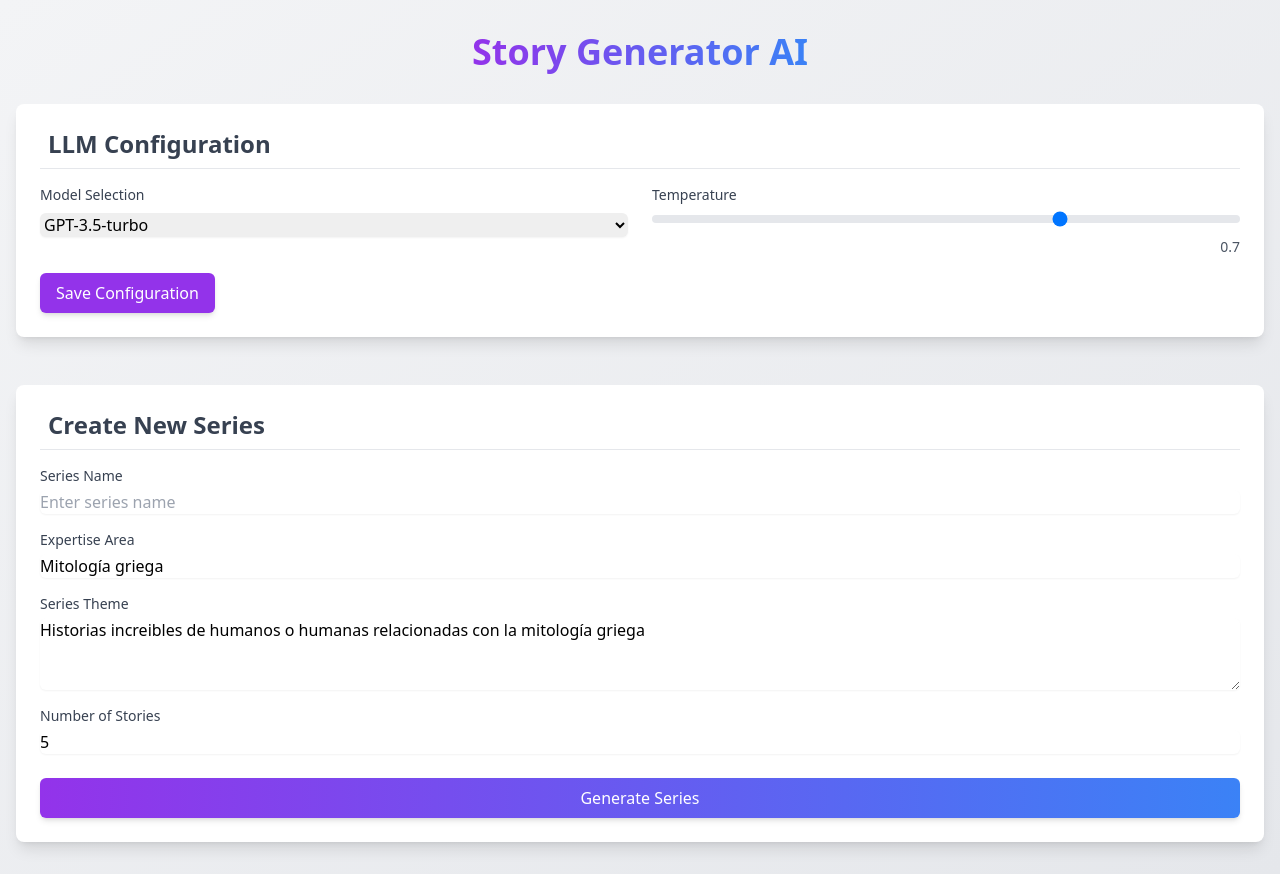
After one commit to Brunvelop/autovid, a FastAPI app: template templates/create_serie.html in a window 1280 px wide. The commit adds this page. Run offline with FastAPI, Linux system fonts and the light colour scheme; the template is opened without the code that fills it, so the values that code supplies are empty; parts of the project's set-up code (start-up, migrations or seed data) failed here and were passed over; some libraries are stand-ins or nearby versions.

Commit message:
feat: Implement series creation UI with dedicated form and updated navigation
• Add /create/serie endpoint
• Create series creation form template
• Rename video -> serie button components
• Add LLM configuration section
• Update main index navigation

```diff
--- a/UI_api.py
+++ b/UI_api.py
@@ -27,6 +27,12 @@ async def index(request: Request):
     return templates.TemplateResponse("index.html", {
         "request": request,
         "global_status": global_status,
+    })
+
+@app.get("/create/serie", response_class=HTMLResponse)
+async def index(request: Request):
+    return templates.TemplateResponse("create_serie.html", {
+        "request": request,
     })
 
 @app.get("/storyboard/{short_category}/{short_num}", response_class=HTMLResponse)
--- /dev/null
+++ b/templates/components/create_new_serie_button.html
@@ -0,0 +1,5 @@
+<div class="mb-8 text-center">
+    <a href="/create/serie" class="bg-blue-500 hover:bg-blue-700 text-white font-bold py-3 px-6 rounded-lg shadow-md transition duration-300 ease-in-out transform hover:-translate-y-1 hover:scale-110">
+        CREATE NEW SERIE
+    </a>
+</div>
--- a/templates/components/create_new_video_button.html
+++ /dev/null
@@ -1,5 +0,0 @@
-<div class="mb-8 text-center">
-    <a href="/create/video" class="bg-blue-500 hover:bg-blue-700 text-white font-bold py-3 px-6 rounded-lg shadow-md transition duration-300 ease-in-out transform hover:-translate-y-1 hover:scale-110">
-        CREATE NEW VIDEO
-    </a>
-</div>
--- /dev/null
+++ b/templates/create_serie.html
@@ -0,0 +1,98 @@
+{% include 'components/head.html' %}
+<body class="bg-gradient-to-br from-gray-100 to-gray-200 min-h-screen">
+    <div class="container mx-auto px-4 py-8">
+        <!-- Título Principal -->
+        <h1 class="text-4xl font-bold mb-8 text-center text-gray-800">
+            <span class="bg-clip-text text-transparent bg-gradient-to-r from-purple-600 to-blue-500">
+                Story Generator AI
+            </span>
+        </h1>
+
+        <!-- Sección de Configuración del LLM -->
+        <div class="mb-12 bg-white rounded-lg shadow-lg p-6">
+            <h2 class="text-2xl font-semibold mb-4 text-gray-700 border-b pb-2">
+                <i class="fas fa-cogs mr-2"></i>LLM Configuration
+            </h2>
+            <form class="space-y-4">
+                <div class="grid grid-cols-1 md:grid-cols-2 gap-6">
+                    <div class="space-y-2">
+                        <label class="block text-sm font-medium text-gray-700">Model Selection</label>
+                        <select class="w-full rounded-md border-gray-300 shadow-sm focus:border-purple-500 focus:ring focus:ring-purple-200">
+                            <option>GPT-3.5-turbo</option>
+                            <option>GPT-4</option>
+                            <option>Claude</option>
+                        </select>
+                    </div>
+                    <div class="space-y-2">
+                        <label class="block text-sm font-medium text-gray-700">Temperature</label>
+                        <input type="range" min="0" max="1" step="0.1" value="0.7"
+                               class="w-full h-2 bg-gray-200 rounded-lg appearance-none cursor-pointer">
+                        <div class="text-sm text-gray-600 text-right" id="temp-value">0.7</div>
+                    </div>
+                </div>
+                <button class="mt-4 px-4 py-2 bg-purple-600 text-white rounded-md hover:bg-purple-700 transition duration-200 shadow-md">
+                    Save Configuration
+                </button>
+            </form>
+        </div>
+
+        <!-- Sección de Creación de Series -->
+        <div class="bg-white rounded-lg shadow-lg p-6">
+            <h2 class="text-2xl font-semibold mb-4 text-gray-700 border-b pb-2">
+                <i class="fas fa-magic mr-2"></i>Create New Series
+            </h2>
+            <form class="space-y-6">
+                <div class="space-y-4">
+                    <div>
+                        <label class="block text-sm font-medium text-gray-700">Series Name</label>
+                        <input type="text" name="name" placeholder="Enter series name"
+                               class="mt-1 block w-full rounded-md border-gray-300 shadow-sm focus:border-purple-500 focus:ring focus:ring-purple-200">
+                    </div>
+
+                    <div>
+                        <label class="block text-sm font-medium text-gray-700">Expertise Area</label>
+                        <input type="text" name="expertise" value="Mitología griega"
+                               class="mt-1 block w-full rounded-md border-gray-300 shadow-sm focus:border-purple-500 focus:ring focus:ring-purple-200">
+                    </div>
+
+                    <div>
+                        <label class="block text-sm font-medium text-gray-700">Series Theme</label>
+                        <textarea name="serie_theme" rows="3"
+                                  class="mt-1 block w-full rounded-md border-gray-300 shadow-sm focus:border-purple-500 focus:ring focus:ring-purple-200">Historias increibles de humanos o humanas relacionadas con la mitología griega</textarea>
+                    </div>
+
+                    <div>
+                        <label class="block text-sm font-medium text-gray-700">Number of Stories</label>
+                        <input type="number" name="num_stories" value="5" min="1" max="10"
+                               class="mt-1 block w-full rounded-md border-gray-300 shadow-sm focus:border-purple-500 focus:ring focus:ring-purple-200">
+                    </div>
+                </div>
+
+                <button class="w-full px-4 py-2 bg-gradient-to-r from-purple-600 to-blue-500 text-white rounded-md hover:from-purple-700 hover:to-blue-600 transition duration-200 shadow-md">
+                    Generate Series
+                </button>
+            </form>
+        </div>
+
+        <!-- Sección de Series Existentes -->
+        {% if global_status %}
+        <div class="mt-12">
+            <h2 class="text-2xl font-semibold mb-4 text-gray-700">Generated Series</h2>
+            {% for serie_name, videos in global_status.series.items() %}
+            {% include 'components/serie_production.html' %}
+            {% endfor %}
+        </div>
+        {% endif %}
+    </div>
+
+    <!-- Script para actualizar el valor de temperatura -->
+    <script>
+        const tempSlider = document.querySelector('input[type="range"]');
+        const tempValue = document.getElementById('temp-value');
+
+        tempSlider.addEventListener('input', (e) => {
+            tempValue.textContent = e.target.value;
+        });
+    </script>
+</body>
+</html>
--- a/templates/index.html
+++ b/templates/index.html
@@ -2,7 +2,7 @@
 <body class="bg-gray-100 min-h-screen">
     <div class="container mx-auto px-4 py-8">
         <h1 class="text-3xl font-bold mb-6 text-center text-gray-800">VIDEO PRODUCTION</h1>
-        {% include 'components/create_new_video_button.html' %}
+        {% include 'components/create_new_serie_button.html' %}
 
         {% if global_status %}
             {% for serie_name, videos in global_status.series.items() %}
```
